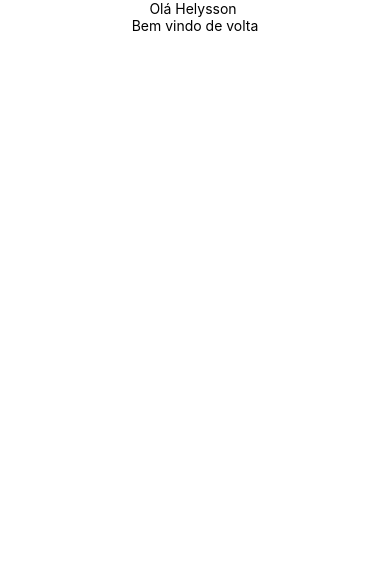
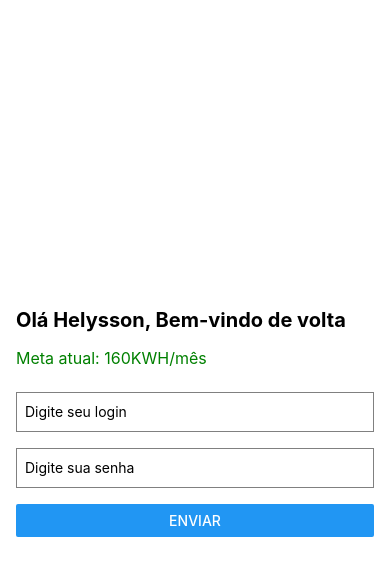
Before and after one commit to Helysson16/Ecomanager, a React Native app: screen / in a window 390 px wide. Shown: the top 576 px of the page. Built offline with nearby package versions, Linux system fonts and the light colour scheme.

Commit message:
Criaçãoe e modificação do projeto(Adiconado caixas de textos e textos)

```diff
--- a/App.js
+++ b/App.js
@@ -1,21 +1,67 @@
-import { StatusBar } from 'expo-status-bar';
-import { StyleSheet, Text, View } from 'react-native';
+import React, { useState } from 'react';
+import { View, Text, StyleSheet, TextInput, Button } from 'react-native';
 
+const App = () => {
+  const [login, setLogin] = useState('');
+  const [senha, setSenha] = useState('');
 
-export default function App() {
+  const handleEnviar = () => {
+    // Lógica para processar o login e senha aqui
+    console.log('Login:', login);
+    console.log('Senha:', senha);
+  };
+
   return (
     <View style={styles.container}>
-      <Text>Olá Helysson </Text>
-      <Text>Bem vindo de volta</Text>
+      <Text style={styles.greeting}>Olá Helysson, Bem-vindo de volta</Text>
+      <Text style={styles.goal}>Meta atual: 160KWH/mês</Text>
+
+      {/* Caixa de texto para login */}
+      <TextInput
+        style={styles.input}
+        placeholder="Digite seu login"
+        onChangeText={(text) => setLogin(text)}
+        value={login}
+      />
+
+      {/* Caixa de texto para senha */}
+      <TextInput
+        style={styles.input}
+        placeholder="Digite sua senha"
+        secureTextEntry
+        onChangeText={(text) => setSenha(text)}
+        value={senha}
+      />
+
+      {/* Botão Enviar */}
+      <Button title="Enviar" onPress={handleEnviar} />
     </View>
   );
-}
+};
 
 const styles = StyleSheet.create({
   container: {
     flex: 1,
-    backgroundColor: '#0000',
-    alignItems: 'center',
-    justifyContent: 'top',
+    padding: 16,
+    justifyContent: 'center'
+  },
+  greeting: {
+    fontSize: 20,
+    fontWeight: 'bold',
+    marginBottom: 16,
+  },
+  goal: {
+    fontSize: 16,
+    color: 'green',
+    marginBottom: 24,
+  },
+  input: {
+    height: 40,
+    borderColor: 'gray',
+    borderWidth: 1,
+    marginBottom: 16,
+    paddingHorizontal: 8,
   },
 });
+
+export default App;
```
